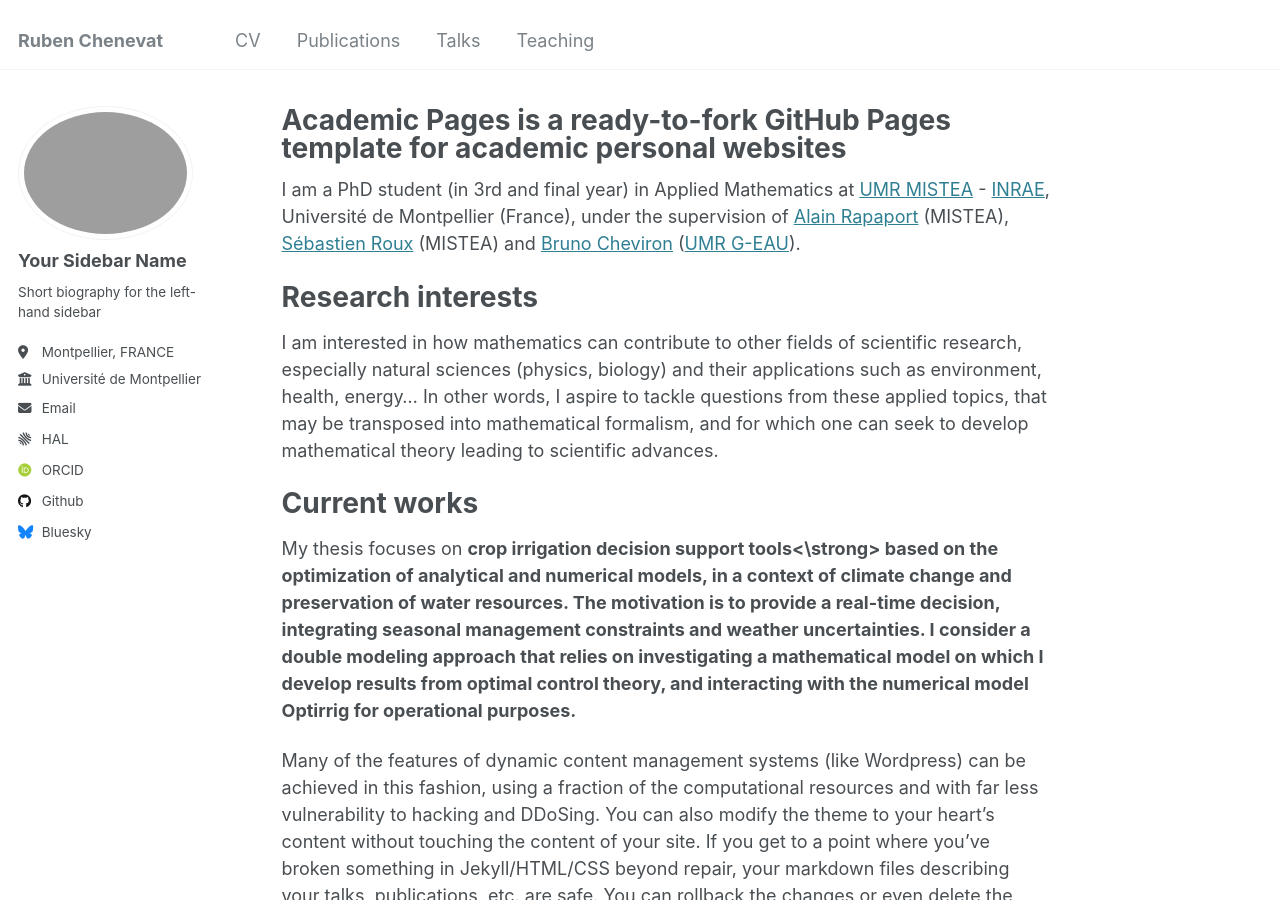
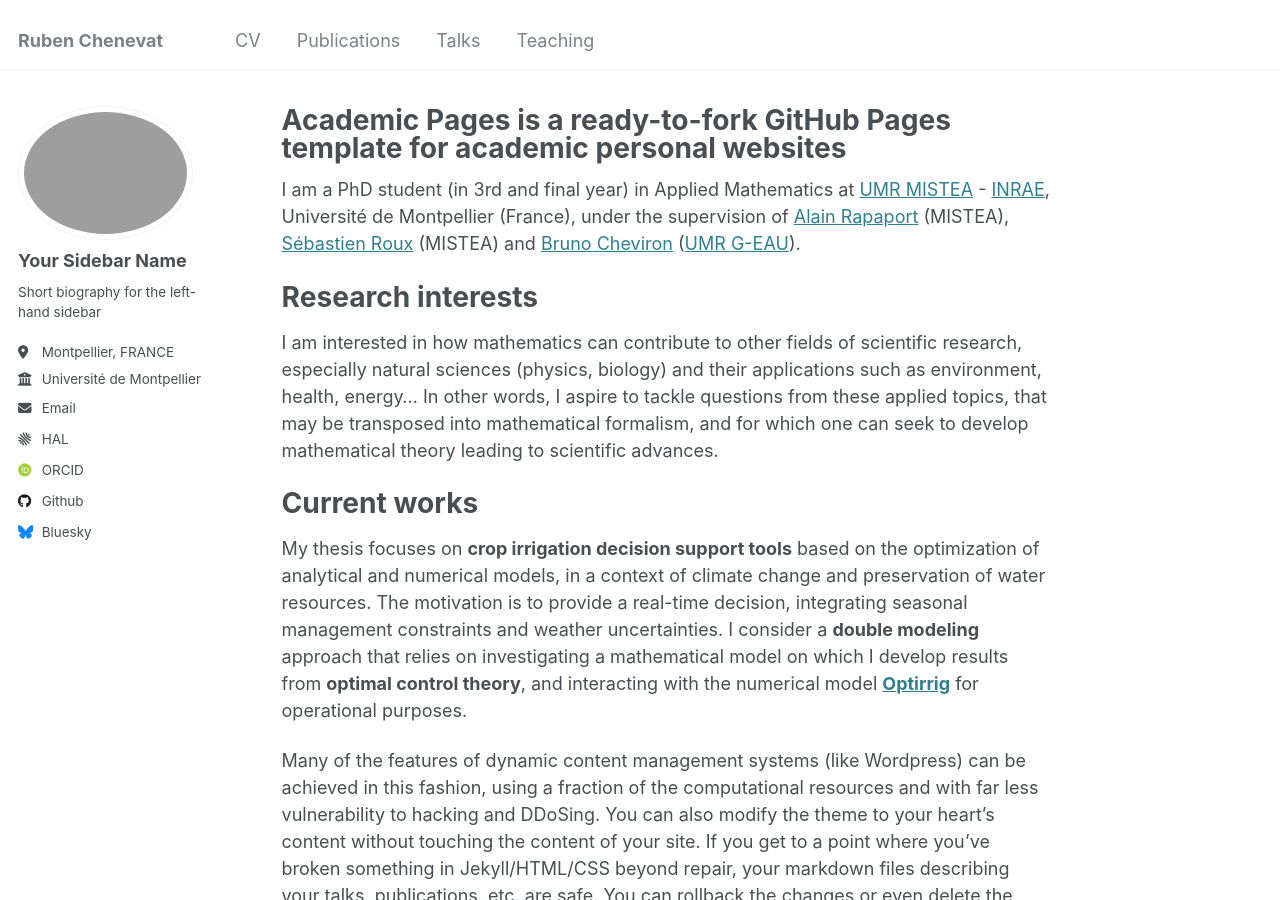
Before and after one commit to rubenchenevat/rubenchenevat.github.io, a Jekyll site: the page built from _pages/about.md, in a window 1280 px wide and 900 px high. Built offline with Jekyll 4.4.1, drawn with Linux system fonts in a browser that asks for light colours; some web fonts are replaced.

Commit message:
Update about.md

```diff
--- a/_pages/about.md
+++ b/_pages/about.md
@@ -16,7 +16,7 @@ I am interested in how mathematics can contribute to other fields of scientific
 
 Current works
 ======
-My thesis focuses on <strong>crop irrigation decision support tools<\strong> based on the optimization of analytical and numerical models, in a context of climate change and preservation of water resources. The motivation is to provide a real-time decision, integrating seasonal management constraints and weather uncertainties. I consider a double modeling approach that relies on investigating a mathematical model on which I develop results from optimal control theory, and interacting with the numerical model Optirrig for operational purposes.
+My thesis focuses on <strong>crop irrigation decision support tools</strong> based on the optimization of analytical and numerical models, in a context of climate change and preservation of water resources. The motivation is to provide a real-time decision, integrating seasonal management constraints and weather uncertainties. I consider a <strong>double modeling</strong> approach that relies on investigating a mathematical model on which I develop results from <strong>optimal control theory</strong>, and interacting with the numerical model <strong>[Optirrig](https://www.g-eau.fr/index.php/en/productions/software/item/1036-optirrig-generation-analyse-et-optimisation-de-scenarios-d-irrigation-pour-les-cultures)</strong> for operational purposes.
 
 Many of the features of dynamic content management systems (like Wordpress) can be achieved in this fashion, using a fraction of the computational resources and with far less vulnerability to hacking and DDoSing. You can also modify the theme to your heart's content without touching the content of your site. If you get to a point where you've broken something in Jekyll/HTML/CSS beyond repair, your markdown files describing your talks, publications, etc. are safe. You can rollback the changes or even delete the repository and start over - just be sure to save the markdown files! Finally, you can also write scripts that process the structured data on the site, such as [this one](https://github.com/academicpages/academicpages.github.io/blob/master/talkmap.ipynb) that analyzes metadata in pages about talks to display [a map of every location you've given a talk](https://academicpages.github.io/talkmap.html).
 
```
